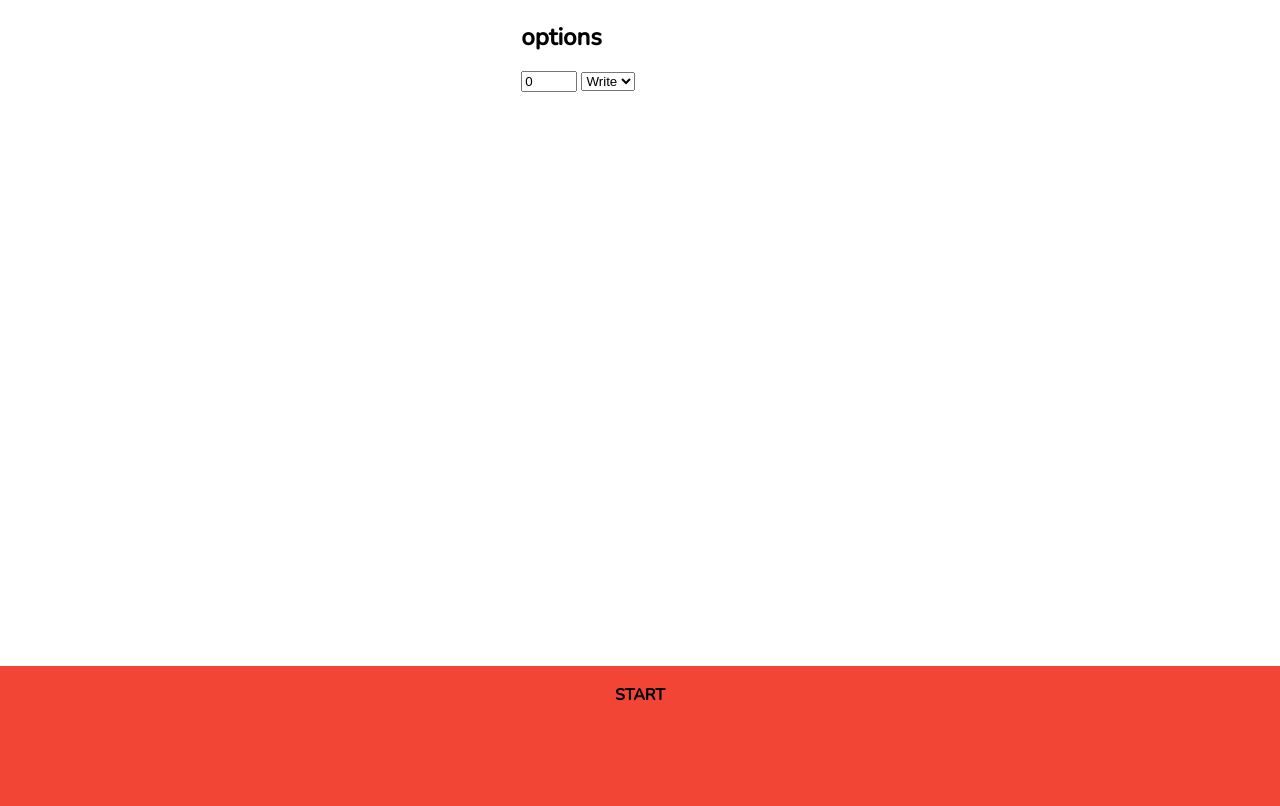
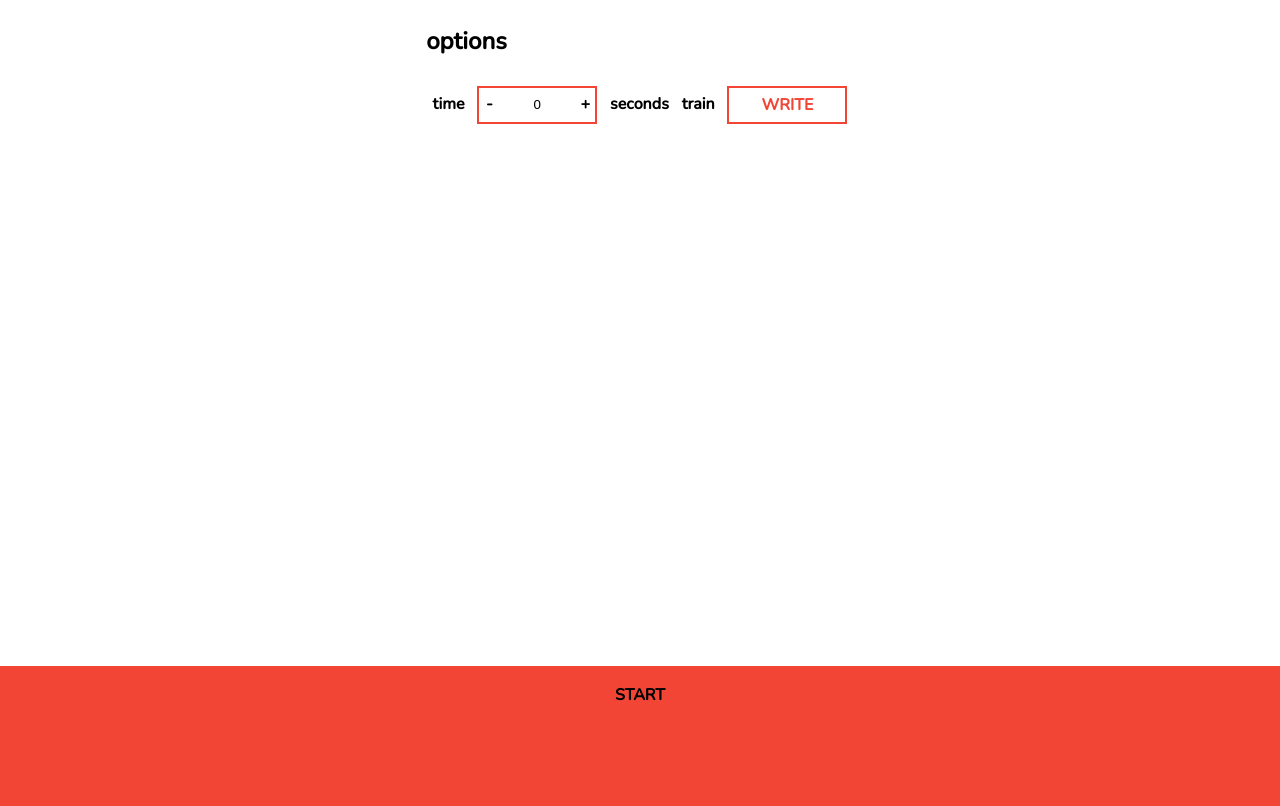
Before and after one commit to kleber-swf/kana-flashcards, a website built with Parcel: page index.html in a window 1280 px wide. Shown: the part 76-882 px from the top of the page. Built offline with nearby package versions, Linux system fonts and the light colour scheme; files whose address does not match are found by name.

Commit message:
Added NumberInput custom component

```diff
--- a/css/_variables.scss
+++ b/css/_variables.scss
@@ -1,9 +1,5 @@
 $primary: #f24535;
 $on-primary: #fff;
-
-$secondary: #f27649;
-$ternary: #8e8b1a;
-
 $text: #000;
 
 $selection: $primary;
--- a/css/game.scss
+++ b/css/game.scss
@@ -38,12 +38,12 @@
 		position: absolute;
 		bottom: 0;
 		width: 100%;
-		height: 50px;
+		height: 10px;
 
 		#progress {
 			width: 0;
-			height: 50px;
-			background-color: red;
+			height: 10px;
+			background-color: $on-primary;
 		}
 	}
 }
--- a/css/index.scss
+++ b/css/index.scss
@@ -25,9 +25,11 @@ body {
 	text-transform: uppercase;
 	padding: 8px 26px;
 	margin: 0 10px;
+	box-sizing: border-box;
+	text-align: center;
 
 	&.btn-primary {
-		background-color: white;
+		background-color: $on-primary;
 		color: $primary;
 		border: 2px solid $primary;
 
@@ -36,15 +38,54 @@ body {
 			color: $on-primary;
 		}
 	}
+}
 
-	&.btn-secondary {
-		border: 2px solid $ternary;
-		color: $ternary;
+.number-input {
+	position: relative;
+	padding: 0;
+	display: flex;
+	justify-content: stretch;
+	align-items: stretch;
+	border: 4px solid rebeccapurple;
+
+	input[type='number'] {
+		-moz-appearance: textfield;
+		appearance: textfield;
+		margin: 0 20px;
+		flex: 1;
+		border: none;
+		text-align: center;
+		&::-webkit-inner-spin-button,
+		&::-webkit-outer-spin-button {
+			-webkit-appearance: none;
+			margin: 0;
+		}
+	}
+
+	div[action='down'],
+	div[action='up'] {
+		position: absolute;
+		background: $on-primary;
+		color: $text;
+		width: 20px;
+		height: 100%;
+		display: flex;
+		justify-content: center;
+		align-items: center;
+		user-select: none;
 
 		&:hover {
-			background-color: $ternary;
+			background-color: $primary;
 			color: $on-primary;
 		}
+	}
+
+	div[action='down'] {
+		left: 0;
+	}
+
+	div[action='up'] {
+		right: 0;
 	}
 }
 
--- a/css/main.scss
+++ b/css/main.scss
@@ -11,20 +11,22 @@
 		color: $primary;
 	}
 
+	h2 {
+		margin: 1em 0;
+	}
+
 	#kanas {
 		display: flex;
 		flex-direction: column;
 
 		table {
-			// border-collapse: collapse;
-			// border-spacing: 1px;
 			background-color: $primary;
 
 			td {
 				cursor: pointer;
 				user-select: none;
 				text-align: center;
-				background-color: white;
+				background-color: $on-primary;
 				width: 36px;
 				height: 36px;
 			}
@@ -53,6 +55,35 @@
 		}
 	}
 
+	#options {
+		display: flex;
+		flex-direction: column;
+		.content {
+			display: flex;
+			flex-wrap: wrap;
+			justify-content: space-around;
+
+			.option {
+				display: flex;
+				justify-content: start;
+				align-items: center;
+				& > * {
+					margin: 0.4em;
+				}
+			}
+
+			.input {
+				box-sizing: border-box;
+				text-align: center;
+				width: 120px;
+				height: 38px;
+				font-size: 100%;
+				font-weight: bold;
+				border: 2px solid $primary;
+			}
+		}
+	}
+
 	#start-button {
 		position: absolute;
 		bottom: 0;
--- a/index.html
+++ b/index.html
@@ -30,11 +30,21 @@
 
 				<div id="options">
 					<h2>options</h2>
-					<input type="number" id="time" min="0" max="10" value="0" />
-					<select id="studying">
-						<option value="writes">Write</option>
-						<option value="reads">Read</option>
-					</select>
+					<div class="content">
+						<div class="option">
+							<label for="time">time</label>
+							<number-input id="time" class="number-input input" min="0" max="100" value="0">
+								<!-- <div action="decrement">-</div>
+								<input type="number" id="time" min="0" max="100" value="0" />
+								<div action="increment">+</div> -->
+							</number-input>
+							<span>seconds</span>
+						</div>
+						<div class="option">
+							<label for="studying">train</label>
+							<div class="btn btn-primary input" id="studying">Write</div>
+						</div>
+					</div>
 				</div>
 
 				<div id="start-button" class="btn">start</div>
--- a/src/main.ts
+++ b/src/main.ts
@@ -1,10 +1,14 @@
 import hiragana from '../content/hiragana.json';
 import { showError } from './error';
 import { Game } from './game/game';
+import { NumberInput } from './number-input';
 import { ParameterSelector } from './params/parameter-selector';
 
 const parameters = new ParameterSelector();
 const game = new Game();
+
+
+customElements.define('number-input', NumberInput);
 
 document.querySelector('#start-button')!
 	.addEventListener('click', () => {
--- /dev/null
+++ b/src/number-input.ts
@@ -0,0 +1,38 @@
+export class NumberInput extends HTMLElement {
+	private readonly input: HTMLInputElement;
+	public get value() { return this.input.valueAsNumber; }
+
+	public set value(value: number) {
+		const min = parseInt(this.input.min);
+		const max = parseInt(this.input.max);
+		if (isNaN(value)) value = min;
+		this.input.value = Math.floor(Math.min(Math.max(value, min), max)).toString(10);
+	}
+
+	constructor() {
+		super();
+
+		const prev = this.appendChild(document.createElement('div'));
+		prev.setAttribute('action', 'down');
+		prev.innerText = '-';
+		prev.addEventListener('click', () => this.value = this.value - 1);
+
+		const input = this.appendChild(document.createElement('input'));
+		input.type = 'number';
+		input.addEventListener('change', e => this.value = (e.target as HTMLInputElement).valueAsNumber);
+		this.input = input;
+
+		const next = this.appendChild(document.createElement('div'));
+		next.setAttribute('action', 'up');
+		next.innerText = '+';
+		next.addEventListener('click', () => this.value = this.value + 1);
+
+	}
+
+	public connectedCallback() {
+		this.input.setAttribute('min', this.getAttribute('min') || '');
+		this.input.setAttribute('max', this.getAttribute('max') || '');
+		this.input.setAttribute('value', this.getAttribute('value') || '');
+	}
+
+}
--- a/src/params/options-panel.ts
+++ b/src/params/options-panel.ts
@@ -1,14 +1,27 @@
 import { Study } from '../model';
+import { NumberInput } from '../number-input';
+
+const LABEL_DICT: Record<Study, string> = { reads: 'Read', writes: 'Write' };
 
 export class OptionsPanel {
-	private readonly timeElement: HTMLInputElement;
-	private readonly studyingElement: HTMLSelectElement;
+	private readonly timeElement: NumberInput;
+	private _studying: Study = 'writes';
 
-	public get time() { return parseInt(this.timeElement.value) * 1000; }
-	public get studying() { return this.studyingElement.value as Study; }
+	public get time() { return this.timeElement.value * 1000; }
+
+	public get studying() { return this._studying; }
 
 	public constructor(panel: HTMLElement) {
-		this.timeElement = panel.querySelector('#time') as HTMLInputElement;
-		this.studyingElement = panel.querySelector('#studying') as HTMLSelectElement;
+		this.timeElement = panel.querySelector('#time') as NumberInput;
+
+		const studying = panel.querySelector('#studying') as HTMLElement;
+		studying.innerText = LABEL_DICT[this._studying];
+		studying.addEventListener('click', this.toggleStudying.bind(this));
+	}
+
+	private toggleStudying(e: Event) {
+		const el = (e.target as HTMLElement);
+		this._studying = this._studying === 'reads' ? 'writes' : 'reads';
+		el.innerText = LABEL_DICT[this._studying];
 	}
 }
```
